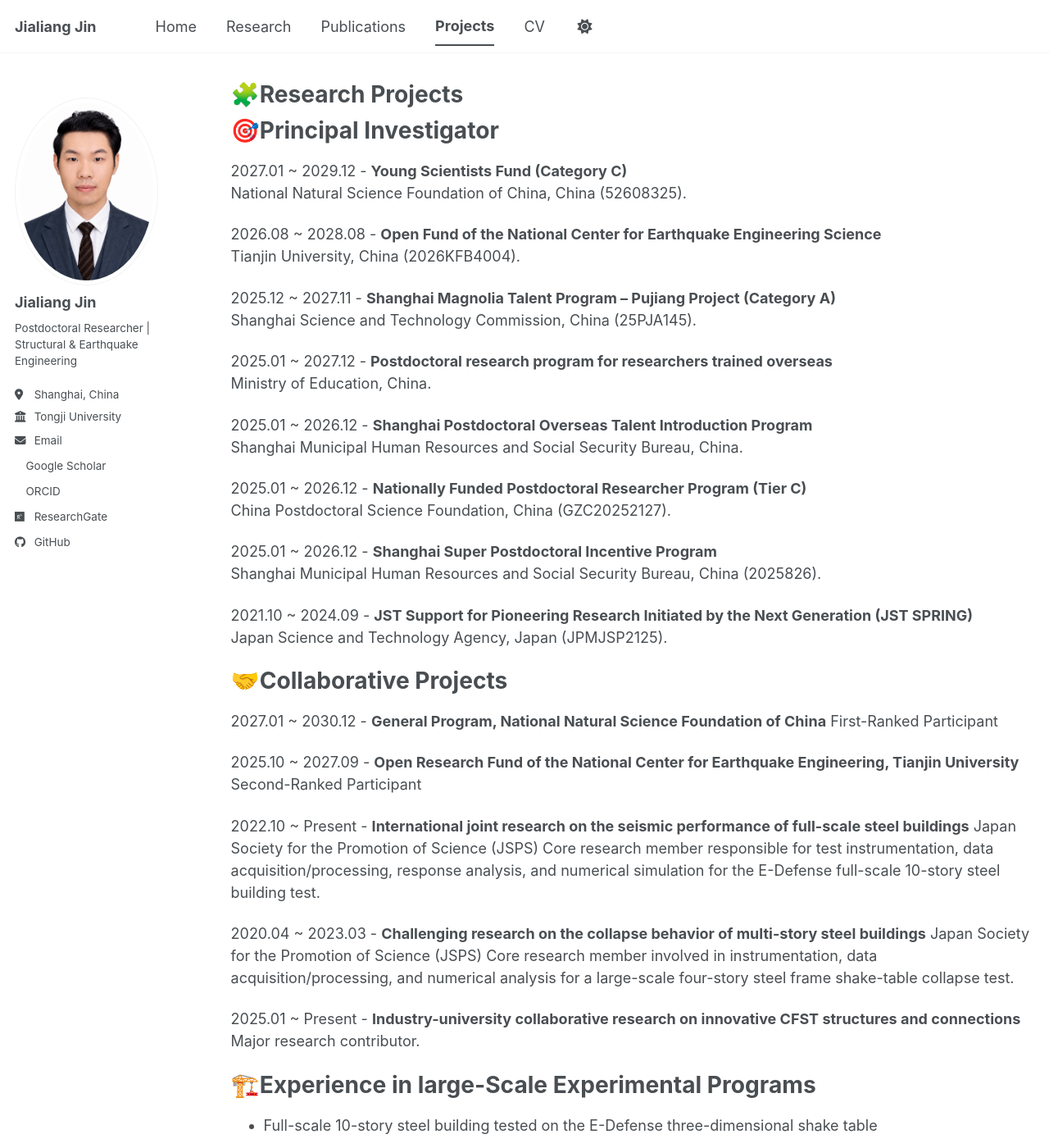
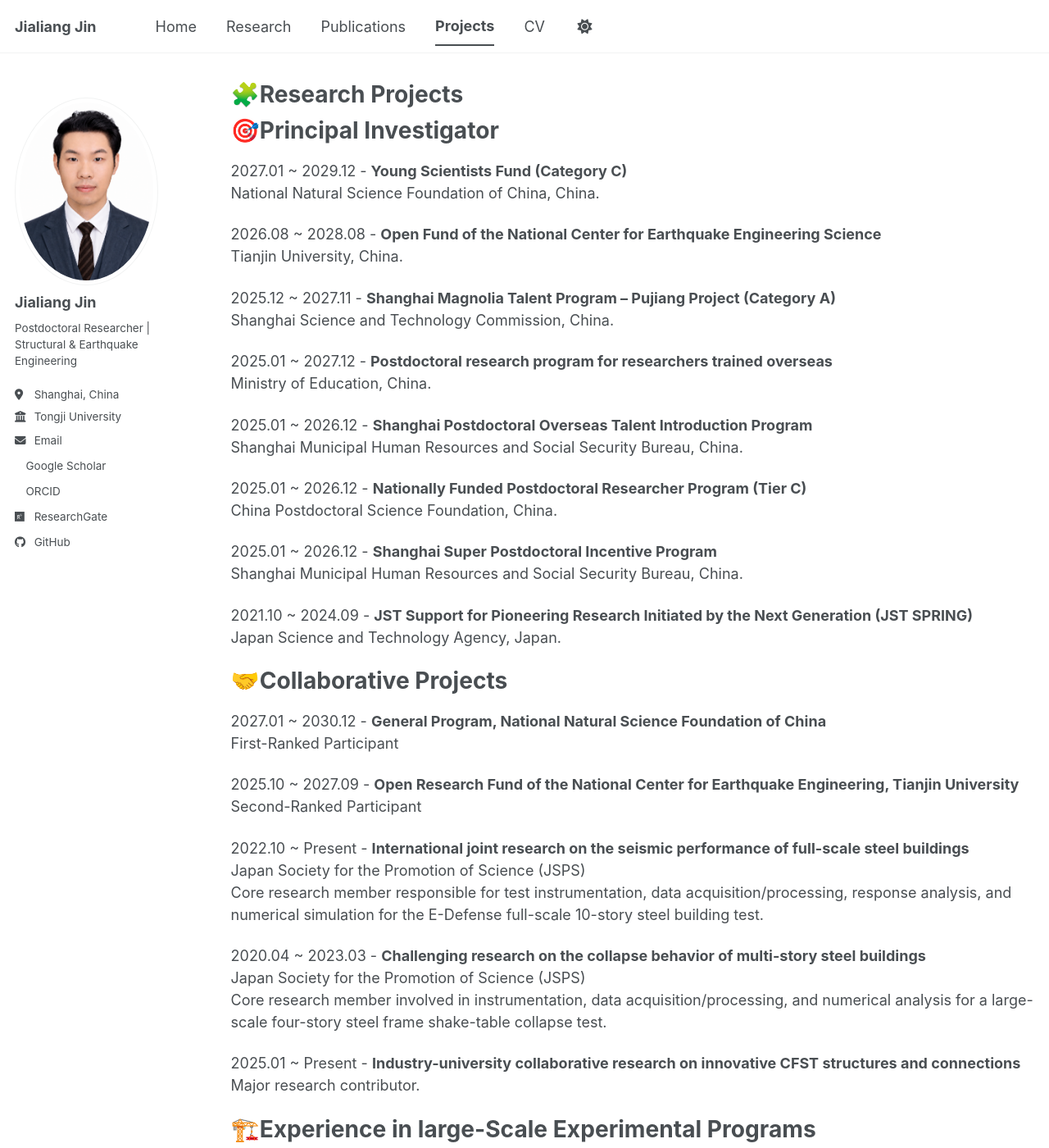
Before and after one commit to jialiangjin/jialiangjin.github.io, a Jekyll site: the page built from _pages/projects.md, in a window 1280 px wide and 1400 px high. Shown: the whole window at 82% size. Built offline with Jekyll 4.4.1, drawn with Linux system fonts in a browser that asks for light colours; a style sheet for code colours, icons or effects is not loaded.

Commit message:
Add files via upload

```diff
--- a/_pages/projects.md
+++ b/_pages/projects.md
@@ -9,13 +9,13 @@ author_profile: true
 ======
 
 2027.01 ~ 2029.12 - **Young Scientists Fund (Category C)**
-National Natural Science Foundation of China, China (52608325).
+National Natural Science Foundation of China, China.
 
 2026.08 ~ 2028.08 - **Open Fund of the National Center for Earthquake Engineering Science**
-Tianjin University, China (2026KFB4004).
+Tianjin University, China.
 
 2025.12 ~ 2027.11 - **Shanghai Magnolia Talent Program – Pujiang Project (Category A)**
-Shanghai Science and Technology Commission, China (25PJA145).
+Shanghai Science and Technology Commission, China.
 
 2025.01 ~ 2027.12 - **Postdoctoral research program for researchers trained overseas**
 Ministry of Education, China.
@@ -24,13 +24,13 @@ Ministry of Education, China.
 Shanghai Municipal Human Resources and Social Security Bureau, China.
 
 2025.01 ~ 2026.12 - **Nationally Funded Postdoctoral Researcher Program (Tier C)**
-China Postdoctoral Science Foundation, China (GZC20252127).
+China Postdoctoral Science Foundation, China.
 
 2025.01 ~ 2026.12 - **Shanghai Super Postdoctoral Incentive Program**
-Shanghai Municipal Human Resources and Social Security Bureau, China (2025826).
+Shanghai Municipal Human Resources and Social Security Bureau, China.
 
 2021.10 ~ 2024.09 - **JST Support for Pioneering Research Initiated by the Next Generation (JST SPRING)**
-Japan Science and Technology Agency, Japan (JPMJSP2125).
+Japan Science and Technology Agency, Japan.
 
 🤝Collaborative Projects
 ======
```
